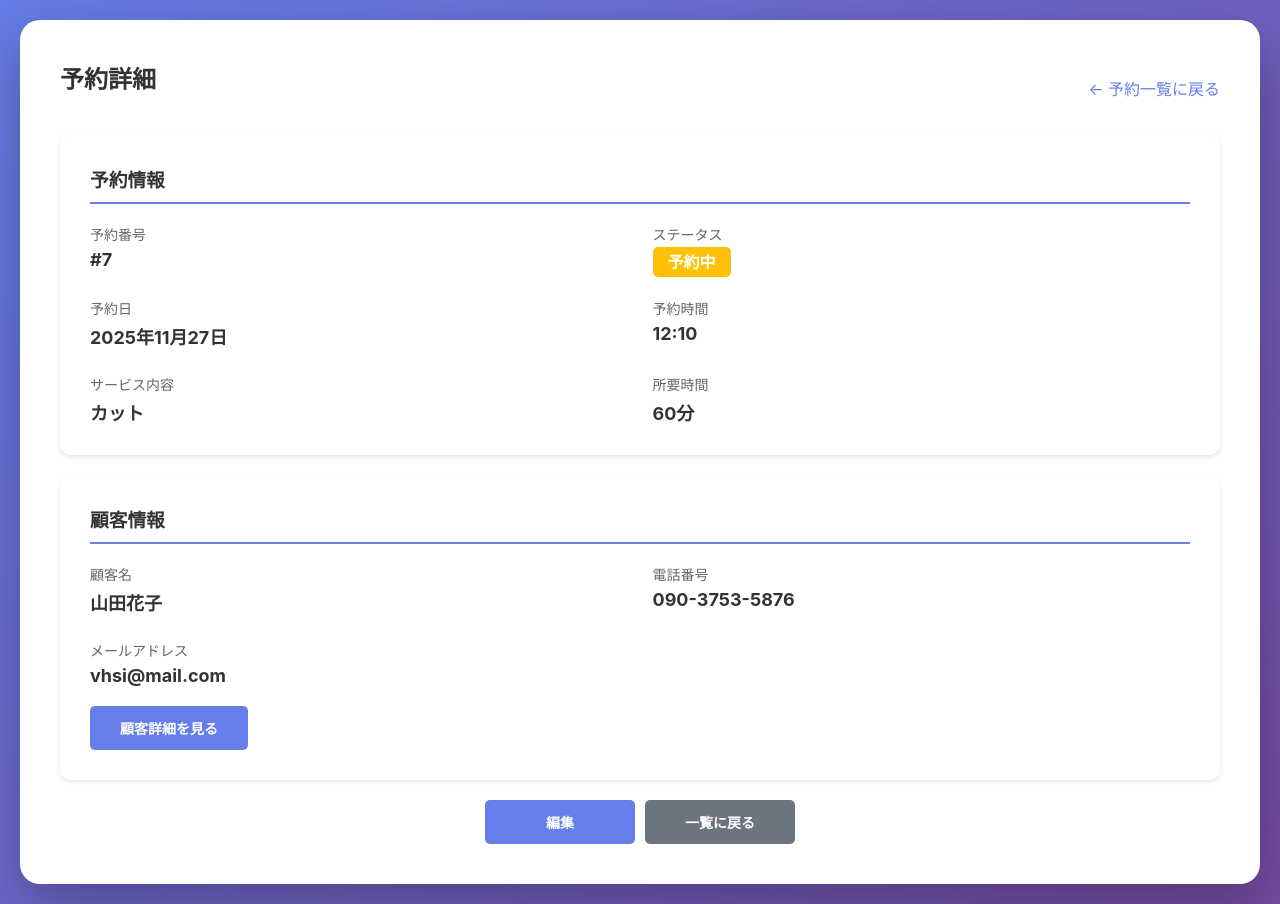
After one commit to Miley0116/reservation_system, a Django app: page /reservation/7/ in a window 1280 px wide. The commit adds this page. Run offline with Django 5.2, Linux system fonts and the light colour scheme; a user stored in the database is signed in; data comes from the database, SQL or seed files in the repository; both versions use the stored data as it was after the commit.

Commit message:
講師フィードバック対応完了: バリデーション文言改善、最終来店日自動更新、予約詳細画面追加、顧客一覧ページネーション導入

```diff
--- /dev/null
+++ b/main/templates/main/reservation_detail.html
@@ -0,0 +1,101 @@
+{% extends 'main/base.html' %}
+
+{% block title %}予約詳細{% endblock %}
+
+{% block content %}
+<div style="display: flex; justify-content: space-between; align-items: center; margin-bottom: 20px;">
+    <h2>予約詳細</h2>
+    <a href="{% url 'reservation_list' %}" style="text-decoration: none; color: #667eea;">← 予約一覧に戻る</a>
+</div>
+
+<!-- 予約情報カード -->
+<div style="background: white; padding: 30px; border-radius: 10px; margin-bottom: 20px; box-shadow: 0 2px 4px rgba(0,0,0,0.1);">
+    <h3 style="margin-bottom: 20px; color: #333; border-bottom: 2px solid #667eea; padding-bottom: 10px;">予約情報</h3>
+
+    <div style="display: grid; grid-template-columns: 1fr 1fr; gap: 25px;">
+        <div>
+            <p style="color: #666; font-size: 14px; margin-bottom: 5px;">予約番号</p>
+            <p style="font-size: 18px; font-weight: bold; color: #333;">#{{ reservation.pk }}</p>
+        </div>
+
+        <div>
+            <p style="color: #666; font-size: 14px; margin-bottom: 5px;">ステータス</p>
+            <p style="font-size: 18px; font-weight: bold;">
+                {% if reservation.status == 'pending' %}
+                    <span style="background: #ffc107; color: white; padding: 5px 15px; border-radius: 5px; font-size: 16px;">予約中</span>
+                {% elif reservation.status == 'completed' %}
+                    <span style="background: #28a745; color: white; padding: 5px 15px; border-radius: 5px; font-size: 16px;">完了</span>
+                {% else %}
+                    <span style="background: #6c757d; color: white; padding: 5px 15px; border-radius: 5px; font-size: 16px;">キャンセル</span>
+                {% endif %}
+            </p>
+        </div>
+
+        <div>
+            <p style="color: #666; font-size: 14px; margin-bottom: 5px;">予約日</p>
+            <p style="font-size: 18px; font-weight: bold; color: #333;">{{ reservation.reservation_date }}</p>
+        </div>
+
+        <div>
+            <p style="color: #666; font-size: 14px; margin-bottom: 5px;">予約時間</p>
+            <p style="font-size: 18px; font-weight: bold; color: #333;">{{ reservation.reservation_time }}</p>
+        </div>
+
+        <div>
+            <p style="color: #666; font-size: 14px; margin-bottom: 5px;">サービス内容</p>
+            <p style="font-size: 18px; font-weight: bold; color: #333;">{{ reservation.service }}</p>
+        </div>
+
+        <div>
+            <p style="color: #666; font-size: 14px; margin-bottom: 5px;">所要時間</p>
+            <p style="font-size: 18px; font-weight: bold; color: #333;">{{ reservation.duration }}分</p>
+        </div>
+    </div>
+
+    {% if reservation.memo %}
+    <div style="margin-top: 25px; padding-top: 25px; border-top: 1px solid #eee;">
+        <p style="color: #666; font-size: 14px; margin-bottom: 8px;">備考</p>
+        <p style="color: #333; line-height: 1.6;">{{ reservation.memo }}</p>
+    </div>
+    {% endif %}
+</div>
+
+<!-- 顧客情報カード -->
+<div style="background: white; padding: 30px; border-radius: 10px; margin-bottom: 20px; box-shadow: 0 2px 4px rgba(0,0,0,0.1);">
+    <h3 style="margin-bottom: 20px; color: #333; border-bottom: 2px solid #667eea; padding-bottom: 10px;">顧客情報</h3>
+
+    <div style="display: grid; grid-template-columns: 1fr 1fr; gap: 25px;">
+        <div>
+            <p style="color: #666; font-size: 14px; margin-bottom: 5px;">顧客名</p>
+            <p style="font-size: 18px; font-weight: bold; color: #333;">{{ reservation.customer.name }}</p>
+        </div>
+
+        <div>
+            <p style="color: #666; font-size: 14px; margin-bottom: 5px;">電話番号</p>
+            <p style="font-size: 18px; font-weight: bold; color: #333;">{{ reservation.customer.phone_number }}</p>
+        </div>
+
+        <div style="grid-column: 1 / -1;">
+            <p style="color: #666; font-size: 14px; margin-bottom: 5px;">メールアドレス</p>
+            <p style="font-size: 18px; font-weight: bold; color: #333;">{{ reservation.customer.email }}</p>
+        </div>
+    </div>
+
+    <div style="margin-top: 20px;">
+        <a href="{% url 'customer_detail' reservation.customer.pk %}" style="text-decoration: none;">
+            <button style="background: #667eea;">顧客詳細を見る</button>
+        </a>
+    </div>
+</div>
+
+<!-- アクションボタン -->
+<div style="display: flex; gap: 10px; justify-content: center;">
+    <a href="{% url 'reservation_edit' reservation.pk %}" style="text-decoration: none;">
+        <button style="background: #667eea; min-width: 150px;">編集</button>
+    </a>
+    <a href="{% url 'reservation_list' %}" style="text-decoration: none;">
+        <button style="background: #6c757d; min-width: 150px;">一覧に戻る</button>
+    </a>
+</div>
+
+{% endblock %}
--- a/main/urls.py
+++ b/main/urls.py
@@ -24,6 +24,7 @@ urlpatterns = [
     # 予約管理
     path('reservation/', views.reservation_list, name='reservation_list'),
     path('reservation/add/', views.reservation_add, name='reservation_add'),
+    path('reservation/<int:pk>/', views.reservation_detail, name='reservation_detail'),
     path('reservation/edit/<int:pk>/', views.reservation_edit, name='reservation_edit'),
     path('reservation/delete/<int:pk>/', views.reservation_delete, name='reservation_delete'),
 
--- a/main/views.py
+++ b/main/views.py
@@ -148,34 +148,37 @@ def home(request):
 
 # ========== 顧客管理機能 ==========
 
-@login_required(login_url='login')
+# 顧客一覧
+@login_required
 def customer_list(request):
-    """顧客一覧"""
-    search_name = request.GET.get('search_name', '')
-    search_phone = request.GET.get('search_phone', '')
-    search_email = request.GET.get('search_email', '')
+    from django.core.paginator import Paginator
 
-    customers = Customer.objects.all()
+    query = request.GET.get('query', '')
 
-    # 顧客名で絞り込み
-    if search_name:
-        customers = customers.filter(name__icontains=search_name)
+    if query:
+        # 検索条件に基づいてフィルタリング
+        customers = Customer.objects.filter(
+            name__icontains=query
+        ) | Customer.objects.filter(
+            phone_number__icontains=query
+        ) | Customer.objects.filter(
+            email__icontains=query
+        )
+    else:
+        customers = Customer.objects.all()
 
-    # 電話番号で絞り込み
-    if search_phone:
-        customers = customers.filter(phone_number__icontains=search_phone)
-
-    # メールアドレスで絞り込み
-    if search_email:
-        customers = customers.filter(email__icontains=search_email)
-
+    # 作成日時の降順でソート
     customers = customers.order_by('-created_at')
 
+    # ページネーション（1ページあたり10件）
+    paginator = Paginator(customers, 10)
+    page_number = request.GET.get('page', 1)
+    page_obj = paginator.get_page(page_number)
+
     return render(request, 'main/customer_list.html', {
-        'customers': customers,
-        'search_name': search_name,
-        'search_phone': search_phone,
-        'search_email': search_email,
+        'customers': page_obj,
+        'query': query,
+        'page_obj': page_obj,
     })
 
 @login_required(login_url='login')
@@ -533,6 +536,15 @@ def reservation_edit(request, pk):
         reservation.status = status
         reservation.memo = memo
         reservation.save()
+
+        # ステータスが完了になった場合、顧客の最終来店日を更新
+        print(f"DEBUG: status = {status}, type = {type(status)}")
+        if status == 'completed':
+            customer = reservation.customer
+            customer.last_visit_date = date_obj
+            customer.save()
+            print(f"DEBUG: 最終来店日を更新しました - {customer.name}: {customer.last_visit_date}")
+
         messages.success(request, '予約を更新しました')
         return redirect('reservation_list')
 
@@ -545,6 +557,14 @@ def reservation_edit(request, pk):
         'reservation': reservation,
         'customers': customers,
         'today': today
+    })
+
+# 予約詳細（閲覧専用）
+@login_required
+def reservation_detail(request, pk):
+    reservation = get_object_or_404(Reservation, pk=pk)
+    return render(request, 'main/reservation_detail.html', {
+        'reservation': reservation,
     })
 
 # 予約削除
```
Also changed, not shown: main/templates/main/customer_list.html (+33 -0 lines), main/templates/main/public_booking.html (+16 -0 lines), main/templates/main/reservation_add.html (+17 -0 lines), main/templates/main/reservation_list.html (+5 -3 lines), db.sqlite3.
